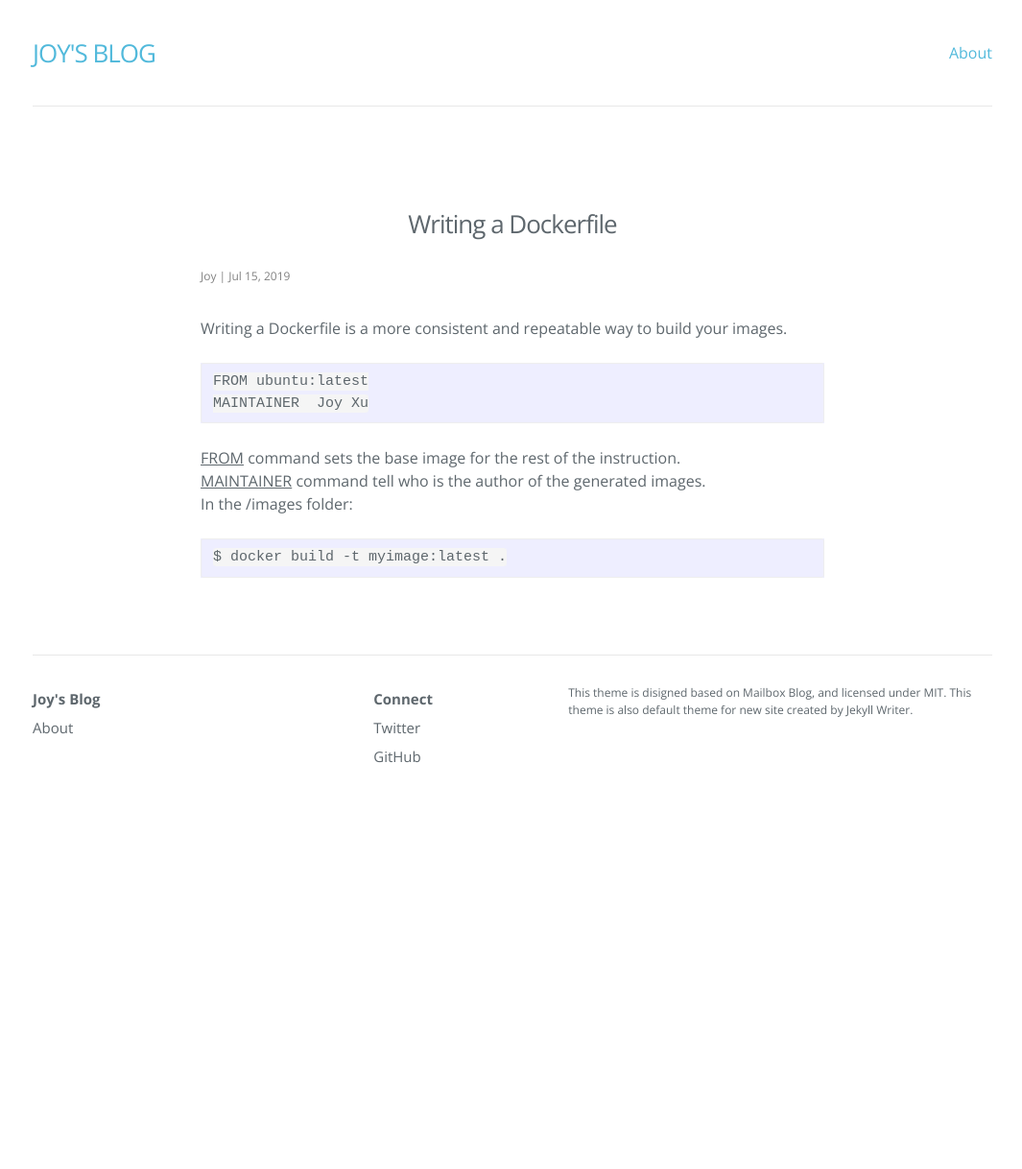
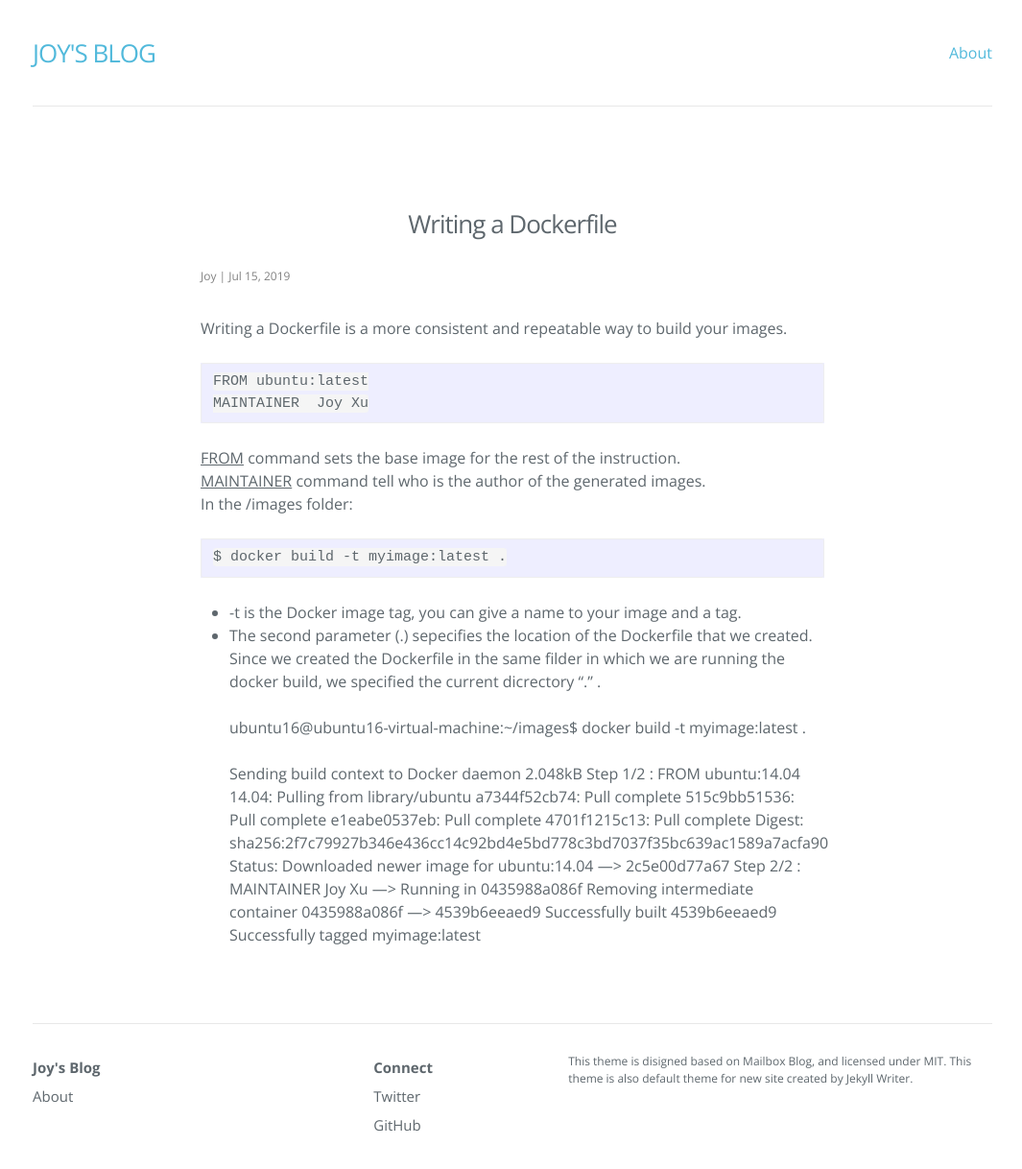
Before and after one commit to joystitch/joystitch.github.io, a Jekyll site: the page built from _posts/2019-07-15-Writing a Dockerfile.md, in a window 1280 px wide and 1254 px high. Shown: the top 1218 px of the window at 96% size, without its empty margins (106-1171 px from the left). Built offline with Jekyll 4.4.1, drawn with Linux system fonts in a browser that asks for light colours; nearby versions of some CDN libraries.

Commit message:
Update Writing a Dockerfile

```diff
--- a/_posts/2019-07-15-Writing a Dockerfile.md
+++ b/_posts/2019-07-15-Writing a Dockerfile.md
@@ -15,3 +15,27 @@ Writing a Dockerfile is a more consistent and repeatable way to build your image
 In the /images folder:
 
     $ docker build -t myimage:latest .
+
+* -t is the Docker image tag, you can give a name to your image and a tag.
+* The second parameter (.) sepecifies the location of the Dockerfile that we created. Since we created the Dockerfile in the same filder in which we are running the docker build, we specified the current dicrectory "." .
+
+
+
+    ubuntu16@ubuntu16-virtual-machine:~/images$ docker build -t myimage:latest .
+
+    Sending build context to Docker daemon  2.048kB
+    Step 1/2 : FROM ubuntu:14.04
+    14.04: Pulling from library/ubuntu
+    a7344f52cb74: Pull complete
+    515c9bb51536: Pull complete
+    e1eabe0537eb: Pull complete
+    4701f1215c13: Pull complete
+    Digest: sha256:2f7c79927b346e436cc14c92bd4e5bd778c3bd7037f35bc639ac1589a7acfa90
+    Status: Downloaded newer image for ubuntu:14.04
+    ---> 2c5e00d77a67
+    Step 2/2 : MAINTAINER Joy Xu
+    ---> Running in 0435988a086f
+    Removing intermediate container 0435988a086f
+     ---> 4539b6eeaed9
+    Successfully built 4539b6eeaed9
+    Successfully tagged myimage:latest
```
